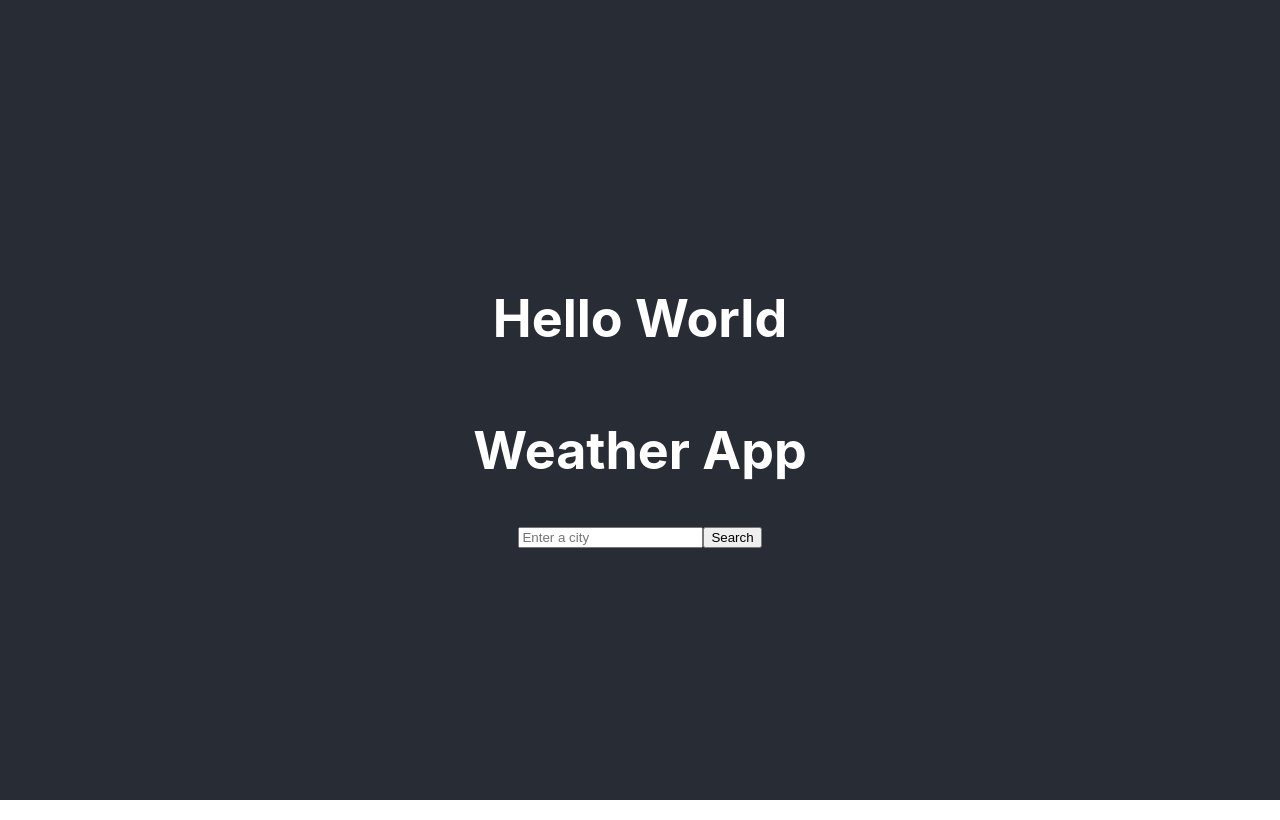
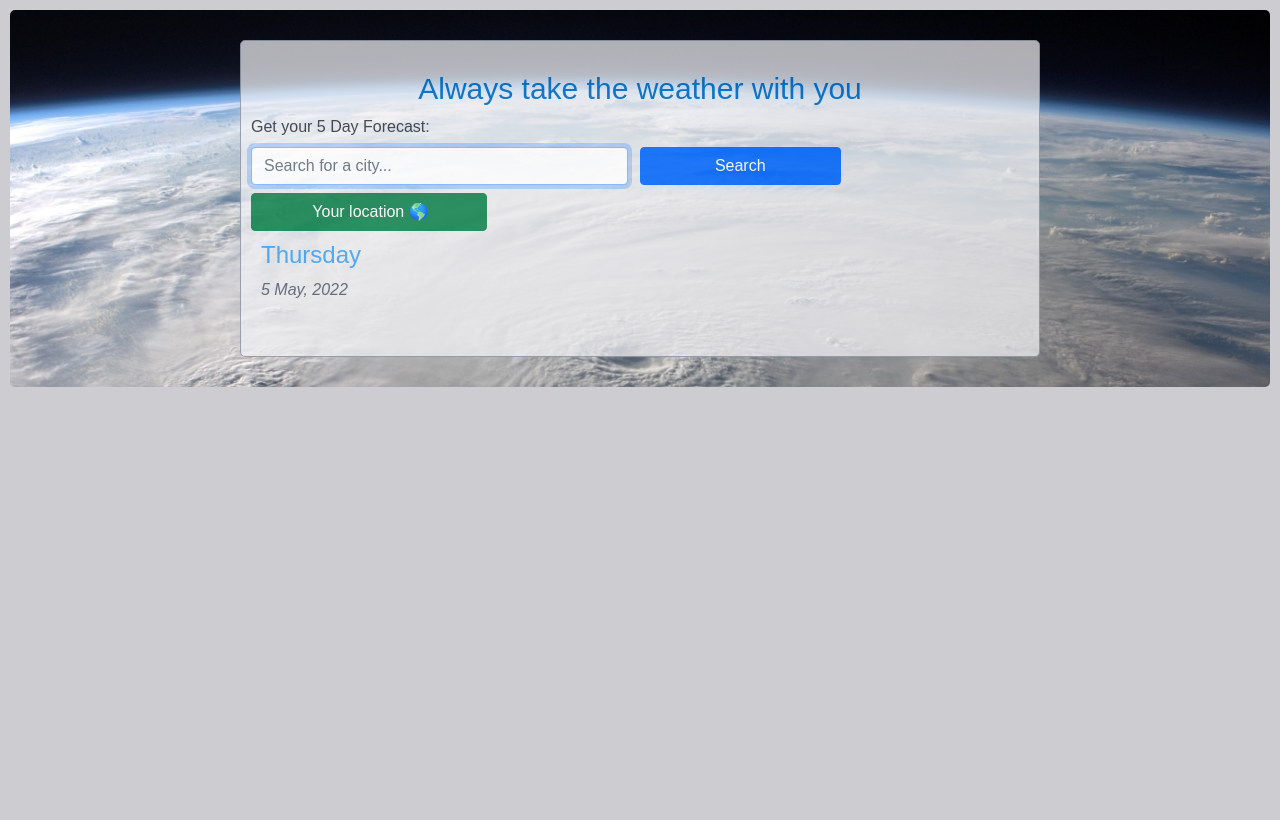
Before and after one commit to TokiLoshi/weather-react-app, a React (Create React App) app: page / in a window 1280 px wide. Built offline with nearby package versions, Linux system fonts and the light colour scheme.

Commit message:
Integrated wireframe js with api to make search engine functional

```diff
--- a/public/index.html
+++ b/public/index.html
@@ -10,6 +10,9 @@
       content="Web site created using create-react-app"
     />
     <link rel="apple-touch-icon" href="%PUBLIC_URL%/logo192.png" />
+    <link href="https://cdn.jsdelivr.net/npm/bootstrap@5.1.3/dist/css/bootstrap.min.css" rel="stylesheet" integrity="sha384-1BmE4kWBq78iYhFldvKuhfTAU6auU8tT94WrHftjDbrCEXSU1oBoqyl2QvZ6jIW3" crossorigin="anonymous">
+    <link href="https://cdn.jsdelivr.net/npm/bootstrap@5.1.3/dist/css/bootstrap.min.css" rel="stylesheet" integrity="sha384-1BmE4kWBq78iYhFldvKuhfTAU6auU8tT94WrHftjDbrCEXSU1oBoqyl2QvZ6jIW3" crossorigin="anonymous">
+
     <!--
       manifest.json provides metadata used when your web app is installed on a
       user's mobile device or desktop. See https://developers.google.com/web/fundamentals/web-app-manifest/
@@ -24,7 +27,7 @@
       work correctly both with client-side routing and a non-root public URL.
       Learn how to configure a non-root public URL by running `npm run build`.
     -->
-    <title>React App</title>
+    <title>Bianca's Weather App</title>
   </head>
   <body>
     <noscript>You need to enable JavaScript to run this app.</noscript>
--- a/src/App.css
+++ b/src/App.css
@@ -2,18 +2,18 @@
   text-align: center;
 }
 
-.App-logo {
+/* .App-logo {
   height: 40vmin;
   pointer-events: none;
-}
+} */
 
-@media (prefers-reduced-motion: no-preference) {
+/* @media (prefers-reduced-motion: no-preference) {
   .App-logo {
     animation: App-logo-spin infinite 20s linear;
   }
-}
+} */
 
-.App-header {
+/* .App-header {
   background-color: #282c34;
   min-height: 100vh;
   display: flex;
@@ -35,4 +35,163 @@
   to {
     transform: rotate(360deg);
   }
+} */
+body {
+  font-family: "Ubuntu", sans-serif;
+  background-color: #cdcdd1;
+  /* background: url("./images/globe.jpeg");
+  background-position: center center;
+  background-attachment: fixed;
+  background-size: cover;
+  backdrop-filter: sepia(10%);
+} */
 }
+h1,
+h2,
+h3,
+h5 {
+  color: #006ec5;
+}
+h1 {
+  padding-top: 20px;
+  font-size: 30px;
+  font-family: "Ubuntu", sans-serif;
+  text-align: center;
+}
+h4 {
+  color: #42a5f5;
+  font-family: "Ubuntu", sans-serif;
+}
+
+label {
+  color: #3a3c3f;
+}
+p {
+  line-height: 1.5;
+}
+form {
+  /* position: relative; */
+  left: 5px;
+  display: block;
+}
+
+.celcius-temp {
+  color: #42a5f5;
+  font-weight: 800;
+  font-size: 40px;
+  border: none;
+}
+p.celcius-temp {
+  color: #42a5f5;
+}
+
+.btn-success {
+  cursor: pointer;
+  padding-left: 15px;
+}
+
+
+/* .background-image {
+  background: url("./images/globe.jpeg");
+  background-position: center center;
+  background-attachment: fixed;
+  background-size: cover;
+  backdrop-filter: sepia(10%);
+} */
+.container-wrapper {
+  border: 1px solid #929aa9;
+  background: rgb(243, 243, 246, 0.8);
+  opacity: 0.9;
+  margin: 20px auto;
+  padding: 10px;
+  border-radius: 5px;
+  position: relative;
+  max-width: 800px;
+  padding-bottom: 20px;
+}
+/* .background-image {
+    background: url("./images/globe.jpeg");
+    background-position: center center;
+    background-attachment: fixed;
+    background-size: cover;
+    backdrop-filter: sepia(10%);
+  } */
+
+.container-location {
+  left: 20px;
+  color: #5a6274;
+  font-size: 16px;
+  padding: 10px;
+}
+.card {
+  text-align: center;
+}
+.card-body {
+  background: rgb(243, 243, 246, 0.9);
+  border-radius: 10px;
+}
+.weather-icon {
+  font-size: 50px;
+  color: #5a6274;
+  text-align: center;
+  padding: 10px;
+  transition: all 150ms ease-in-out;
+}
+.forecast-icon {
+  color: #5a6274;
+  transition: all 150ms ease-in-out;
+}
+.forecast-description {
+  color: #5a6274;
+}
+
+.card-body {
+  text-align: center;
+  padding: 20px;
+}
+
+#forecast-icon:hover {
+  opacity: 0.8;
+}
+.temp-max {
+  color: #5a6274;
+  opacity: 0.9;
+}
+ul {
+  margin: 0;
+  padding: 0;
+}
+li {
+  line-height: 1.5;
+  list-style: none;
+  margin: 0;
+  padding: 0;
+  color: #5a6274;
+}
+li::first-letter {
+  text-transform: capitalize;
+}
+.humidity,
+.wind {
+  font-size: 18px;
+  color: #212529;
+}
+#weather-element {
+  color: #5a6274;
+  transition: all 150ms ease-in-out;
+}
+
+.weather-now {
+  opacity: 0.9;
+  font-size: 60px;
+  transition: all 150ms ease-in-out;
+}
+.weather-now:hover,
+.weather-icon:hover {
+  opacity: 0.5;
+  font-size: 70px;
+}
+#weather-element:hover {
+  opacity: 0.5;
+  font-size: 70px;
+}
--- a/src/App.js
+++ b/src/App.js
@@ -1,18 +1,29 @@
+import React from 'react';
 import './App.css';
-import Weather from "./Weather";
+import image from "./images/globe.jpeg";
+import Form from './Form';
 
 function App() {
   return (
-    <div className="App">
-      <header className="App-header">
-
-        <h1>Hello World</h1>
-        <Weather />
-      </header>
-
-      <br />
+      <div
+      style={{
+        backgroundImage: `url(${image})`,
+        backgroundPosition: "center center",
+        backgroundAttachment: "fixed",
+        backgroundSize: "cover",
+        backgroundRepeat: "no-repeat",
+        padding: "10px",
+        margin: "10px",
+        borderRadius: "5px"
+      }}
+    >
+<div className="container">
+<div className="container-wrapper">
+  <h1>Always take the weather with you</h1>
+<Form />
+</div>
+</div>
     </div>
-
   );
 }
 
--- /dev/null
+++ b/src/Form.js
@@ -0,0 +1,101 @@
+import React, { useState } from "react";
+import "./App.css";
+import axios from "axios";
+
+export default function Weather() {
+  const [temperature, setTemperature] = useState(null);
+  const [city, setCity] = useState(null);
+  const [description, setDescription] = useState(null);
+  const [humidity, setHumidity] = useState(null);
+  const [wind, setWind] = useState(null);
+  const [icon, setIcon] = useState(null);
+
+  function showWeather(response) {
+    setTemperature(response.data.main.temp);
+    setDescription(response.data.weather[0].description);
+    setHumidity(response.data.main.humidity);
+    setWind(response.data.wind.speed);
+    setIcon(
+      `http://openweathermap.org/img/wn/${response.data.weather[0].icon}@2x.png`
+    );
+  }
+
+  function showCity(event) {
+    setCity(event.target.value);
+  }
+
+  function handleSubmit(event) {
+    event.preventDefault();
+    let units = "metric";
+    let apiKey = "85b2f9ddbf909c56fc814cf91c0ccce6";
+    let apiUrl = `https://api.openweathermap.org/data/2.5/weather?q=${city}&appid=${apiKey}&units=${units}`;
+    axios.get(apiUrl).then(showWeather);
+  }
+
+  return (
+    <div>
+   <form className="search-weather" onSubmit={handleSubmit}>
+      <div className="row">
+        <label className="form-label ml-3">Get your 5 Day Forecast:</label>
+      </div>
+      <div className="row">
+        <div className="col-6">
+          <input
+            type="search"
+            id="city-input"
+            className="form-control"
+            placeholder="Search for a city..."
+            autoFocus onChange={showCity} />
+        </div>
+        <input
+          type="submit"
+          id="search"
+          value="Search"
+          className="btn btn-primary col-3" onSubmit={handleSubmit} />
+      </div>
+      <div className="row">
+        <div clasName="col-4 m-2">
+          <input
+            type="click"
+            value="Your location 🌎"
+            id="current-location-button"
+            className="btn btn-success w-30 mt-2" />
+        </div>
+      </div>
+    </form>
+
+    <div className="container-location">
+      <div className="row">
+        <div className="col-6">
+          <h4 className="day">Thursday</h4>
+          <div className="row">
+            <ul>
+              <li>
+                <span id="date"></span>
+              </li>
+            </ul>
+          </div>
+          <ul>
+            <li className="last-updated">
+              <span>
+                <em>5 May, 2022</em>
+              </span>
+            </li>
+          </ul>
+        </div>
+      </div>
+      <br />
+    </div>
+    {wind !== null ?
+    <ul>
+      <h2>{city}</h2>
+      <h4>{temperature !== null ? `${temperature} °` : ""}</h4><span className="units"><button href="/" className="btn btn-light btn-lg active m-2" aria-pressed="true">C</button><button href="/" className="btn btn-light btn-lg m-2" aria-pressed="false" >/F</button></span>
+      <li>{temperature !== null ? `Temperature: ${temperature} °C` : ""}</li>
+      <li>{description !== null ? `Description: ${description}` : ""}</li>
+      <li>{humidity !== null ? `Humidity: ${humidity}%` : ""}</li>
+      <li>{wind !== null ? `Wind: ${wind} m/s` : ""}</li>
+      <li>{icon !== null ? <img src={icon} alt="current weather icon" /> : ""}</li>
+      </ul> : " "}
+        </div>
+
+  )};
--- a/src/Weather.js
+++ b/src/Weather.js
@@ -1,7 +1,8 @@
 import React, { useState } from "react";
 import axios from "axios";
+import "./App.css";
 
-export default function App(props) {
+export default function Weather(props) {
   const [temperature, setTemperature] = useState(null);
   const [city, setCity] = useState(null);
   const [description, setDescription] = useState(null);
```
Also changed, not shown: src/images/globe.jpeg (added).
